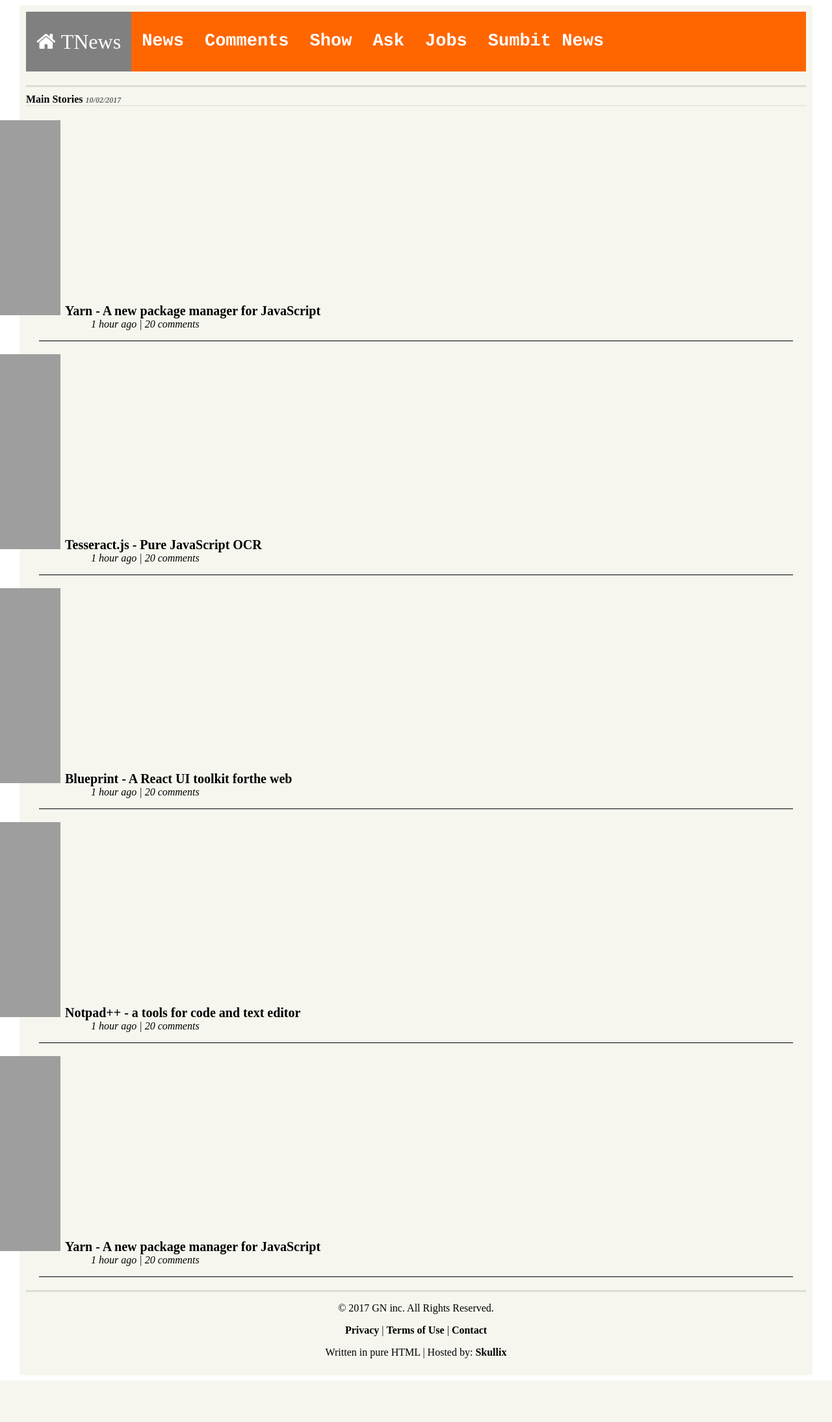
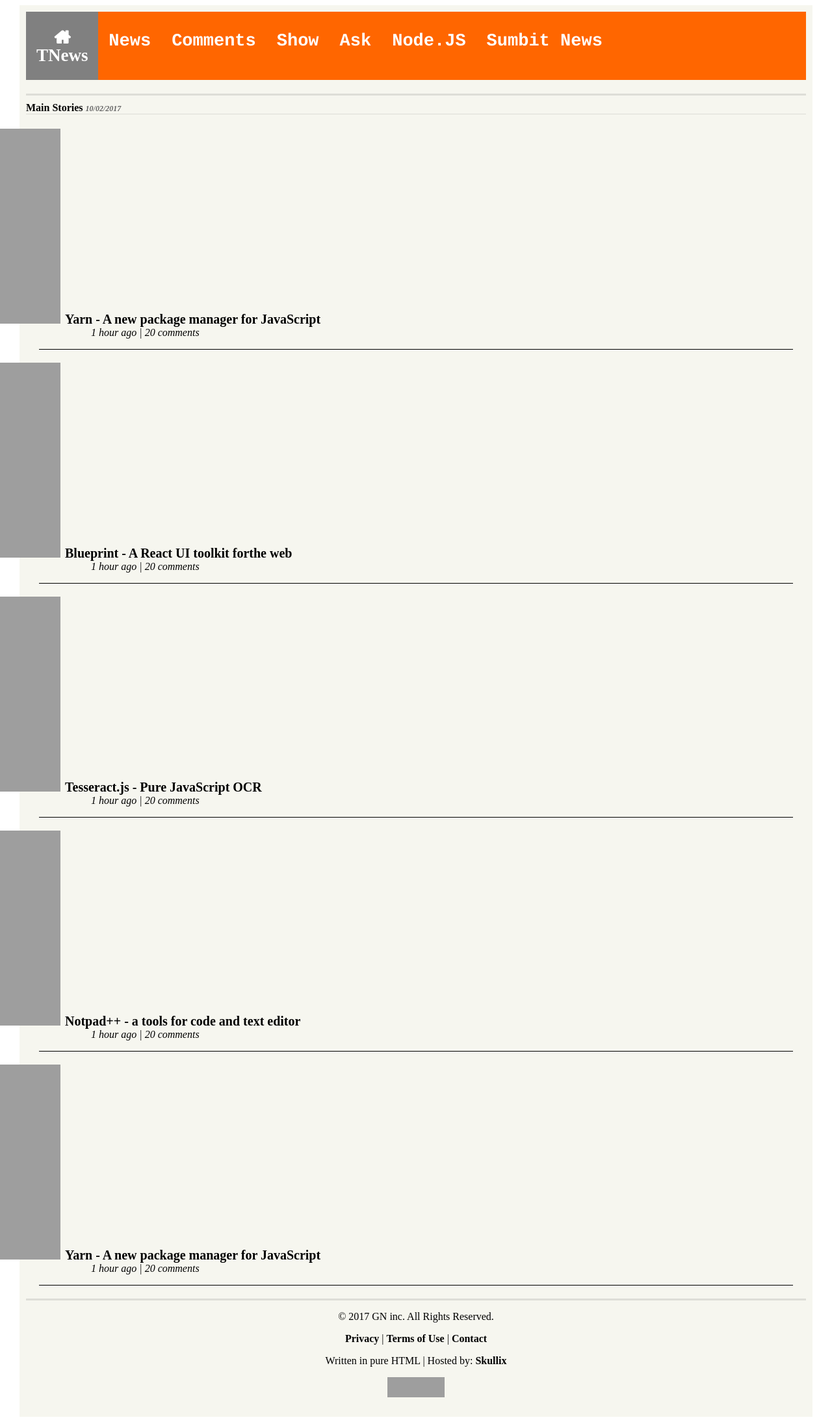
Before and after one commit to nmo0ory/Project-2, a PHP site: page / in a window 1280 px wide. Shown: the whole page at 65% size. Before the commit the page ends 2124 px from the top, so only its background shows below. Run offline with PHP 8.4, Linux system fonts and the light colour scheme; grey boxes are pictures that could not be loaded.

Commit message:
validat html and css
i validat the files and found some error, i fixed it and uplode it.

```diff
--- a/css/style.css
+++ b/css/style.css
@@ -92,12 +92,12 @@ h4{
   padding-top:10px;
 
 }
-data{
+.time{
   font-style:italic;
   font-size:12px;
   color:#646464;
 }
-li.blog{
+.blog{
   list-style-image: url('http://anmarmashat.sa/arrow.png');
 
 
@@ -105,6 +105,7 @@ li.blog{
 footer{
   border-top:solid;
   border-color:rgba(0,0,0,0.1);
+  text-align:center;
 }
 a.footer{
   text-decoration:none;
@@ -118,8 +119,9 @@ a.footer{
 li.blog_info{
   list-style-type:none;
   font-style:italic;
+  list-style-image: none;
 }
-a.blog_name{
+.blog_name{
   text-decoration:none;
   color:black;
   font-size:20px;
@@ -135,7 +137,7 @@ ul#menu{
 li.nav{
   float:left;
 }
-li a{
+li a.nav{
   display:block;
   color:#ffffff;
   text-align:center;
@@ -150,7 +152,7 @@ li a{
 div.news_feild{
   padding-bottom:30px;
 }
-li a:hover{
+li a.nav:hover,li a.nav_logo:hover{
   background-color:#fff;
   color:black;
 }
@@ -168,5 +170,11 @@ a.header{
 }
 a.nav_logo{
   background:#808080;
-
+  display:block;
+  color:#ffffff;
+  text-align:center;
+  padding: 23% 11%;
+  text-decoration:none;
+  font-size:27px;
+  font-weight:bold;
 }
--- a/index.html
+++ b/index.html
@@ -5,6 +5,7 @@
 		<title>TechNews</title>
 		<link rel="stylesheet" href="css/style.css">
 		<link rel="stylesheet" href="css/font-awesome.min.css">
+	    <meta charset="UTF-8">
 	</head>
 
 
@@ -18,77 +19,89 @@
 
 
       <li class="nav"><a class="nav_logo fa fa-home fa-2x"  href="#"> TNews </a></li>
-      <li class="nav"><a href="#">News</a></li>
-      <li class="nav"><a href="#">Comments</a></li>
-      <li class="nav"><a href="#">Show</a></li>
-      <li class="nav"><a href="#">Ask</a></li>
-      <li class="nav"><a href="#">Jobs</a></li>
-      <li class="nav"><a href="#">Sumbit News</a></li>
+      <li class="nav"><a class="nav" href="#">News</a></li>
+      <li class="nav"><a class="nav" href="#">Comments</a></li>
+      <li class="nav"><a class="nav" href="#">Show</a></li>
+      <li class="nav"><a class="nav" href="#">Ask</a></li>
+      <li class="nav"><a class="nav" href="nodejs.html">Node.JS</a></li>
+      <li class="nav"><a class="nav" href="news.html">Sumbit News</a></li>
     </ul>
 	</header>
 
-		<h4>Main Stories <data>10/02/2017</data></h4>
+		<h4>Main Stories <i class="time">10/02/2017</i> </h4>
 		<!-- post -->
 		<div class="blog_post">
 			<ul>
-				<a class="blog_name" href="#"><li  class="blog">Yarn - A new package manager for JavaScript</li></a>
+				<li  class="blog"><a class="blog_name" href="#">Yarn - A new package manager for JavaScript</a>
 					<ul>
 					<li class="blog_info">1 hour ago | 20 comments</li>
 					</ul>
+				</li>
 			</ul>
 		</div>
 
-    		<!-- post -->
+				<!-- post -->
 		<div class="blog_post">
 			<ul>
-				<a class="blog_name" href="#"><li  class="blog">Tesseract.js - Pure JavaScript OCR</li></a>
+				<li  class="blog"><a class="blog_name" href="#">Blueprint - A React UI toolkit forthe web</a>
 					<ul>
 					<li class="blog_info">1 hour ago | 20 comments</li>
 					</ul>
+				</li>
 			</ul>
 		</div>
 
-    		<!-- post -->
+				<!-- post -->
 		<div class="blog_post">
 			<ul>
-				<a class="blog_name" href="#"><li  class="blog">Blueprint - A React UI toolkit forthe web</li></a>
+				<li  class="blog"><a class="blog_name" href="#">Tesseract.js - Pure JavaScript OCR</a>
 					<ul>
 					<li class="blog_info">1 hour ago | 20 comments</li>
 					</ul>
+				</li>
 			</ul>
 		</div>
 
-    		<!-- post -->
+				<!-- post -->
 		<div class="blog_post">
 			<ul>
-				<a class="blog_name" href="#"><li  class="blog">Notpad++ - a tools for code and text editor</li></a>
+				<li  class="blog"><a class="blog_name" href="#">Notpad++ - a tools for code and text editor</a>
 					<ul>
 					<li class="blog_info">1 hour ago | 20 comments</li>
 					</ul>
+				</li>
 			</ul>
 		</div>
 
-    		<!-- post -->
+				<!-- post -->
 		<div class="blog_post">
 			<ul>
-				<a class="blog_name" href="#"><li  class="blog">Yarn - A new package manager for JavaScript</li></a>
+				<li  class="blog"><a class="blog_name" href="#">Yarn - A new package manager for JavaScript</a>
 					<ul>
 					<li class="blog_info">1 hour ago | 20 comments</li>
 					</ul>
+				</li>
 			</ul>
 		</div>
 
 
 
-
 	<footer>
-		<div align="center">
+		<div>
 
 			<p>&copy; 2017 GN inc. All Rights Reserved.</p>
 			<a class="footer" href="">Privacy</a> |
 			<a class="footer" href="">Terms of Use</a> |
 			<a class="footer" href="">Contact</a>
 			<p>Written in pure HTML	| Hosted by: <a class="footer" href="https://skullix.com">Skullix</a></p>
+			<p>
+    <a href="http://jigsaw.w3.org/css-validator/check/referer">
+        <img style="border:0;width:88px;height:31px"
+            src="http://jigsaw.w3.org/css-validator/images/vcss"
+            alt="Valid CSS!" />
+    </a>
+</p>
+
 		</div>
 	</footer>
 
--- a/news.html
+++ b/news.html
@@ -5,7 +5,7 @@
 		<title>Submit news</title>
 		<link rel="stylesheet" href="css/style.css">
 		<link rel="stylesheet" href="css/font-awesome.min.css">
-
+	    <meta charset="UTF-8">
 	</head>
 
 
--- a/nodejs.html
+++ b/nodejs.html
@@ -5,7 +5,7 @@
 		<title>Getting Started with Node.js</title>
 		<link rel="stylesheet" href="css/style.css">
 		<link rel="stylesheet" href="css/font-awesome.min.css">
-
+	   <meta charset="UTF-8">
 	</head>
 
 
@@ -33,8 +33,10 @@
 		<h3>Looking for gudes of previous Node.js releases?</h3>
 			<table class="node_table" >
 				<thead>
+					<tr>
 					<th class="th_node">Version</th>
 					<th class="th_node">Guides</th>
+					</tr>
 				</thead>
 
 				<tr class="">
```
